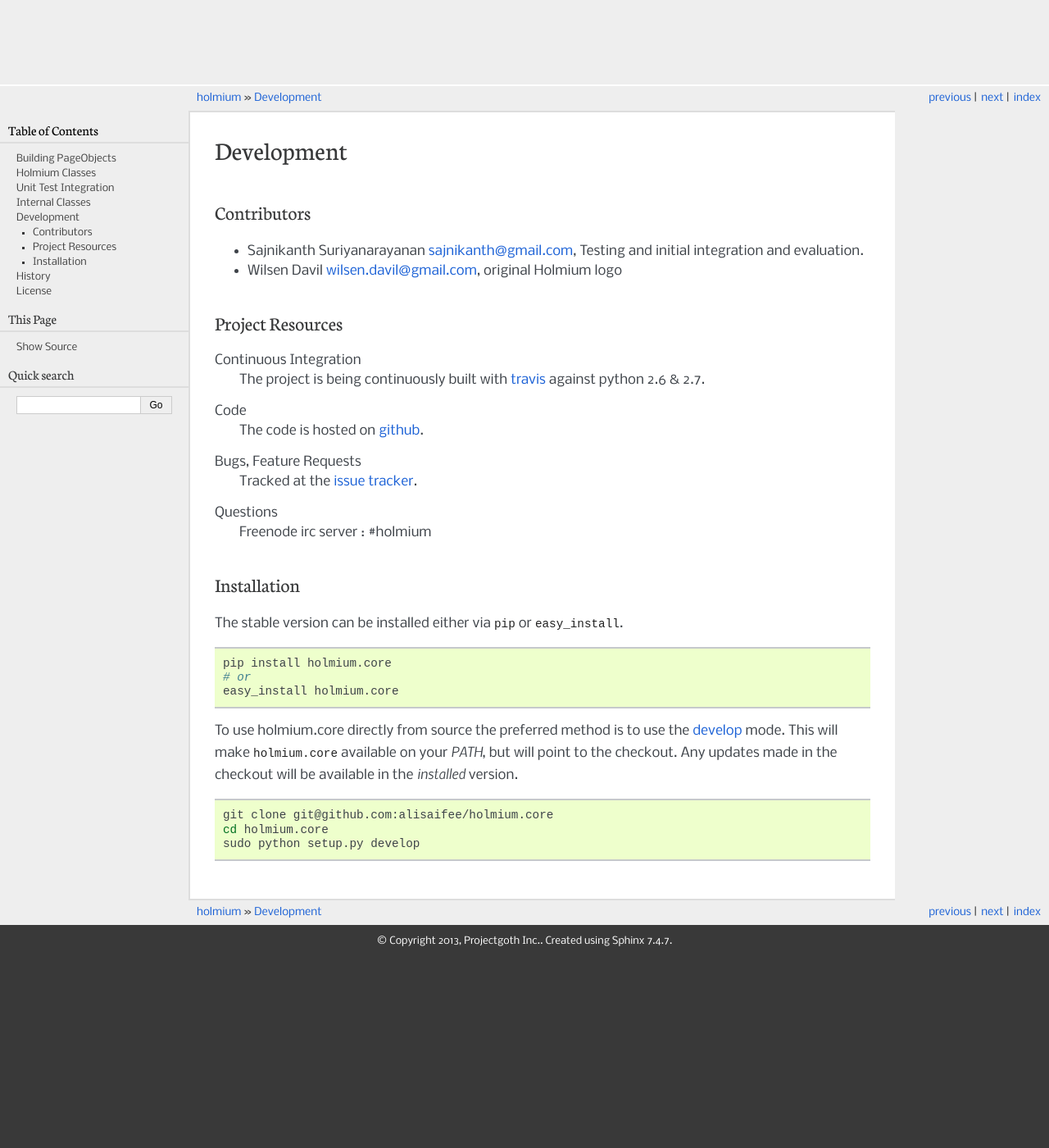
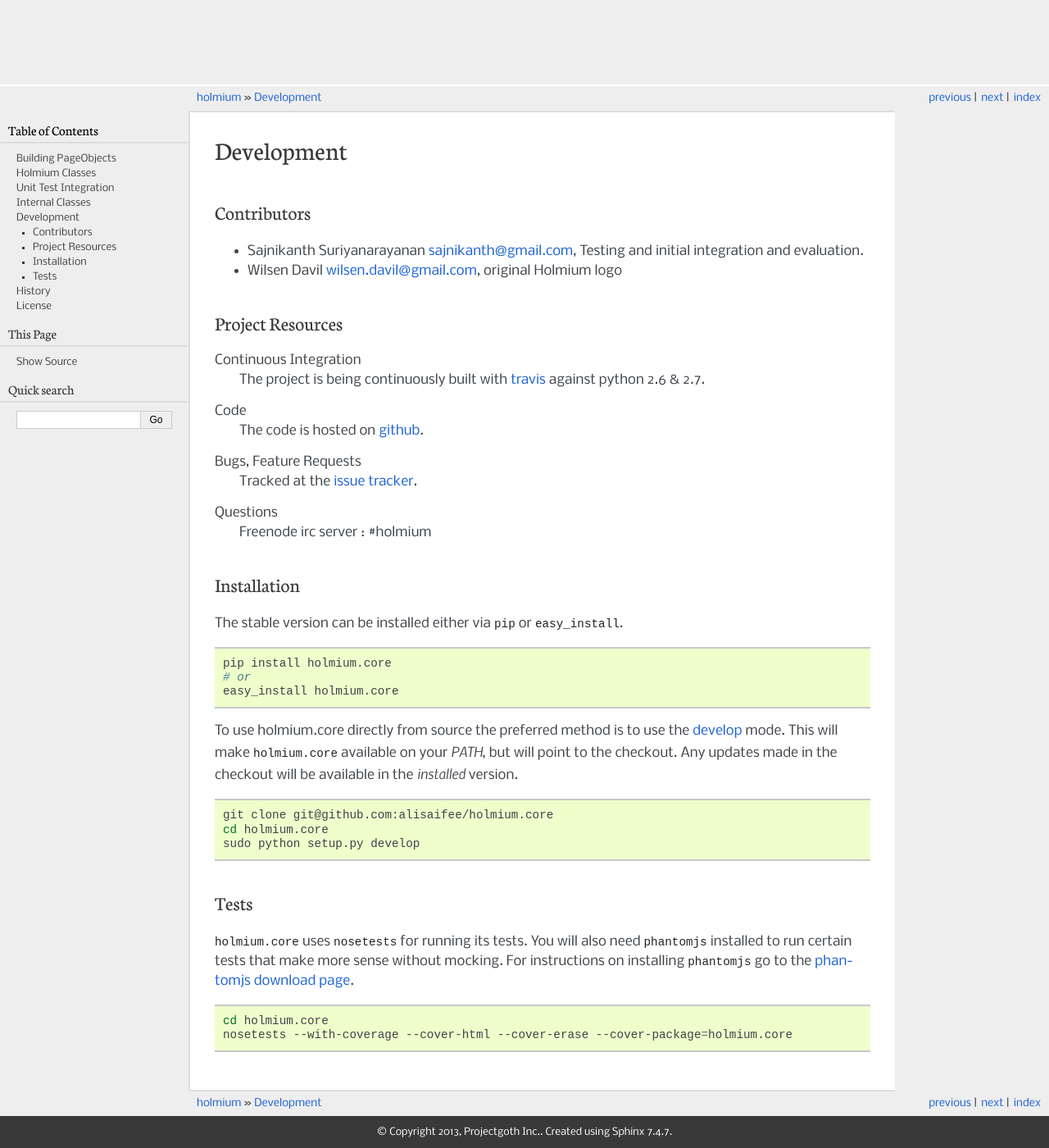
Before and after one commit to alisaifee/holmium.core, a Sphinx documentation site: the page built from doc/source/development.rst, in a window 1280 px wide and 1400 px high, scrolled down 251 px. Shown: the whole window at 82% size. Built offline with Sphinx 7.4.7, drawn with Linux system fonts in a browser that asks for light colours; formulas are drawn with MathJax 3; before the commit the page ends 1418 px from its top, so only the background shows below that.

Commit message:
added instructions for running holmium.core tests.

```diff
--- a/doc/source/development.rst
+++ b/doc/source/development.rst
@@ -4,6 +4,8 @@
 .. _issue tracker: http://github.com/alisaifee/holmium.core/issues
 .. _travis: https:/travis-ci.org/#!/alisaifee/holmium.core
 .. _develop: http://pythonhosted.org/distribute/setuptools.html#development-mode
+.. _phantomjs download page: http://phantomjs.org/download.html
+
 Contributors
 ~~~~~~~~~~~~
 .. include:: ../../CONTRIBUTORS.rst
@@ -43,3 +45,15 @@
     git clone git@github.com:alisaifee/holmium.core
     cd holmium.core
     sudo python setup.py develop
+
+
+Tests
+~~~~~
+:mod:`holmium.core` uses ``nosetests`` for running its tests. You will also
+need ``phantomjs`` installed to run certain tests that make more sense without
+mocking. For instructions on installing ``phantomjs`` go to the `phantomjs download page`_.
+
+.. code-block:: bash
+
+    cd holmium.core
+    nosetests --with-coverage --cover-html --cover-erase --cover-package=holmium.core
```
